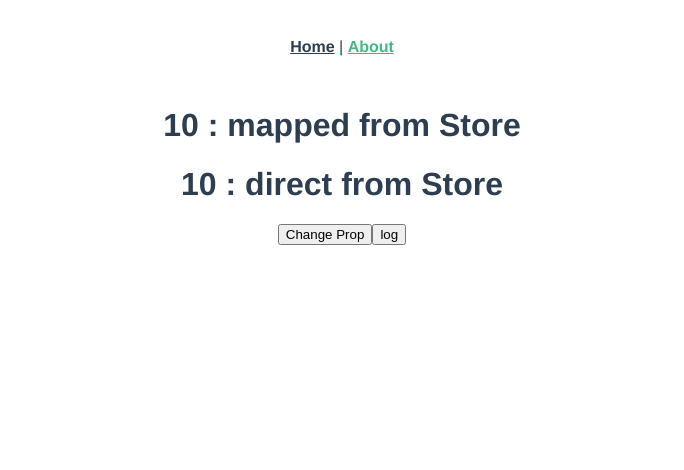
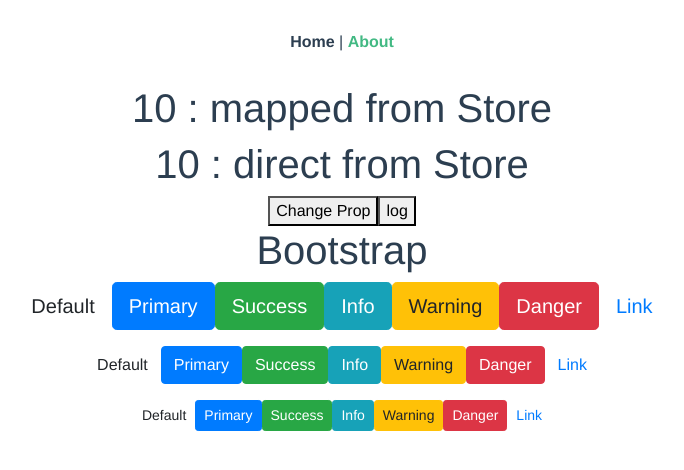
Before and after one commit to airstarh/ALINA_FE, a Vue app: page /#/about in a window 1280 px wide. Shown: the top 470 px of the page, without its empty margins (298-982 px from the left). Built offline with nearby package versions, Linux system fonts and the light colour scheme.

Commit message:
BootstrapVue. https://bootstrap-vue.js.org/docs

```diff
--- a/package.json
+++ b/package.json
@@ -8,6 +8,8 @@
     "lint": "vue-cli-service lint"
   },
   "dependencies": {
+    "bootstrap": "^4.3.1",
+    "bootstrap-vue": "^2.0.0-rc.24",
     "core-js": "^2.6.5",
     "vue": "^2.6.10",
     "vue-router": "^3.0.3",
--- /dev/null
+++ b/public/a010.scss
@@ -0,0 +1,2 @@
+@import '../node_modules/bootstrap/scss/bootstrap';
+@import '../node_modules/bootstrap-vue/src/index.scss';
--- a/src/main.js
+++ b/src/main.js
@@ -5,6 +5,10 @@
 
 Vue.config.productionTip = false;
 
+import BootstrapVue from 'bootstrap-vue'
+Vue.use(BootstrapVue);
+import '../public/a010.scss'
+
 new Vue({
 	router,
 	store,
--- a/src/views/About.vue
+++ b/src/views/About.vue
@@ -5,6 +5,39 @@
     <div><h1>{{$store.state.egStoreModule.sProp}} : direct from Store</h1></div>
     <button @click="methChangeProp">Change Prop</button>
     <button @click="log">log</button>
+
+    <div>
+      <h1>Bootstrap</h1>
+      <div>
+        <p>
+          <button type="button" class="btn btn-lg btn-default">Default</button>
+          <button type="button" class="btn btn-lg btn-primary">Primary</button>
+          <button type="button" class="btn btn-lg btn-success">Success</button>
+          <button type="button" class="btn btn-lg btn-info">Info</button>
+          <button type="button" class="btn btn-lg btn-warning">Warning</button>
+          <button type="button" class="btn btn-lg btn-danger">Danger</button>
+          <button type="button" class="btn btn-lg btn-link">Link</button>
+        </p>
+        <p>
+          <button type="button" class="btn btn-default">Default</button>
+          <button type="button" class="btn btn-primary">Primary</button>
+          <button type="button" class="btn btn-success">Success</button>
+          <button type="button" class="btn btn-info">Info</button>
+          <button type="button" class="btn btn-warning">Warning</button>
+          <button type="button" class="btn btn-danger">Danger</button>
+          <button type="button" class="btn btn-link">Link</button>
+        </p>
+        <p>
+          <button type="button" class="btn btn-sm btn-default">Default</button>
+          <button type="button" class="btn btn-sm btn-primary">Primary</button>
+          <button type="button" class="btn btn-sm btn-success">Success</button>
+          <button type="button" class="btn btn-sm btn-info">Info</button>
+          <button type="button" class="btn btn-sm btn-warning">Warning</button>
+          <button type="button" class="btn btn-sm btn-danger">Danger</button>
+          <button type="button" class="btn btn-sm btn-link">Link</button>
+        </p>
+      </div>
+    </div>
   </div>
 </template>
 
```
Also changed, not shown: 1 other file (tests, documents, lock files or other folders).
